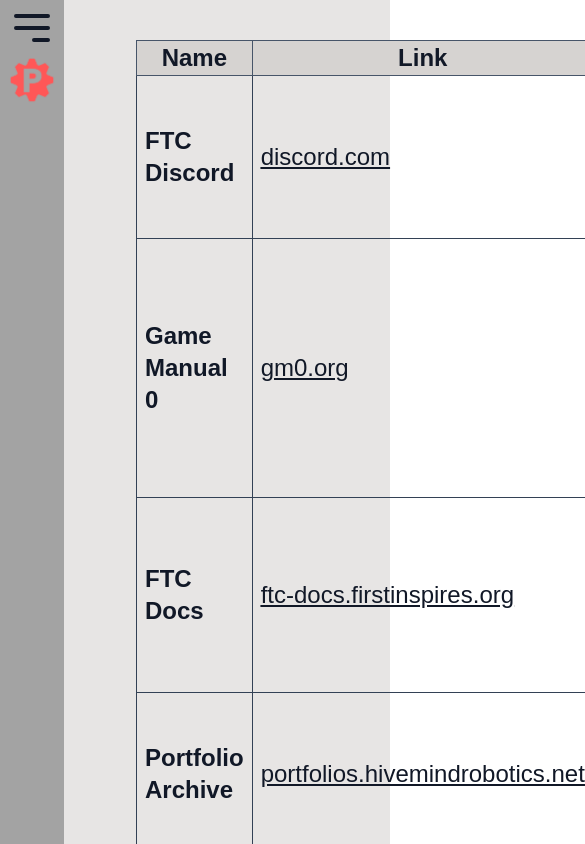
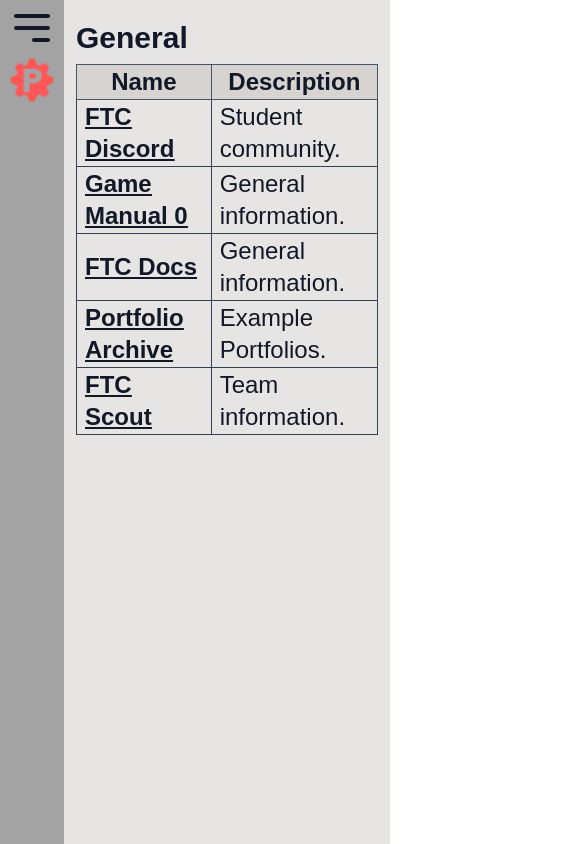
Before and after one commit to outsharded/ftc-directory, a Next.js app: page / in a window 390 px wide. Shown: the top 844 px of the page, 585 px wide, since content can reach past the window. Built offline with nearby package versions, Linux system fonts and the light colour scheme.

Commit message:
general mobile

```diff
--- a/app/(subpages)/design/page.tsx
+++ b/app/(subpages)/design/page.tsx
@@ -7,7 +7,7 @@
     <div className="fixed top-0 left-0 z-10 h-screen w-64">
       <SideMenu />
     </div>
-    <div className="absolute left-64 p-10 text-2xl">
+    <div className="absolute left-16 lg:left-64 p-10 text-2xl">
 
     <h2 className="text-3xl font-bold py-2">Guides</h2>
       <table className="table-auto border-collapse border border-slate-500">
--- a/app/(subpages)/programming/page.tsx
+++ b/app/(subpages)/programming/page.tsx
@@ -7,7 +7,7 @@
     <div className="fixed top-0 left-0 z-10 h-screen w-64">
       <SideMenu />
     </div>
-    <div className="absolute left-64 p-10 text-2xl">
+    <div className="absolute left-16 lg:left-64 p-10 text-2xl">
     <h2 className="text-3xl font-bold py-2">General</h2>
       <table className="table-auto border-collapse border border-slate-500">
         <thead>
--- a/app/(subpages)/rules/page.tsx
+++ b/app/(subpages)/rules/page.tsx
@@ -7,7 +7,7 @@
     <div className="fixed top-0 left-0 z-10 h-screen w-64">
       <SideMenu />
     </div>
-    <div className="absolute left-64 p-10 text-2xl">
+    <div className="absolute left-16 lg:left-64 p-10 text-2xl">
       <table className="table-auto border-collapse border border-slate-500">
         <thead>
           <tr className="text-2xl font-bold bg-stone-300 dark:bg-slate-700">
--- a/app/page.tsx
+++ b/app/page.tsx
@@ -3,44 +3,50 @@
 
 export default function Home() {
   return (
-   <div className="min-h-screen h-screen min-w-screen flex bg-stone-200 text-gray-900 dark:bg-gray-900 dark:text-zinc-200">
-    <div className="fixed top-0 left-0 z-10 h-screen w-24 lg:w-64">
+   <div className="min-h-screen h-screen max-w-screen w-screen flex bg-stone-200 text-gray-900 dark:bg-gray-900 dark:text-zinc-200">
+    <div className="fixed top-0 left-0 z-10 h-screen w-24 md:w-64">
       <SideMenu />
     </div>
-    <div className="absolute left-24 lg:left-64 p-10 text-2xl">
+    <div className="absolute left-16 md:left-64 p-3 md:p-10 text-2xl">
+    <h2 className="text-3xl font-bold py-2">General</h2>
       <table className="table-auto border-collapse border border-slate-500">
         <thead>
           <tr className="text-2xl font-bold bg-stone-300 dark:bg-slate-700">
             <th className="px-2 border border-slate-600">Name</th>
-            <th className="px-2 border border-slate-600">Link</th>
+            <th className="px-2 border hidden lg:table-cell border-slate-600">Link</th>
             <th className="px-2 border border-slate-600">Description</th>
           </tr>
         </thead>
         <tbody>
           <tr>
-            <td className="px-2 border border-slate-700 font-bold"><Link href="https://discord.com/invite/first-tech-challenge/">FTC Discord</Link></td>
-            <td className="px-2 border border-slate-700 underline"><Link href="https://discord.com/invite/first-tech-challenge/">discord.com</Link></td>
-            <td className="px-2 border border-slate-700 ">Community of students in FTC. Exeptionally useful.</td>
+            <td className="px-2 border border-slate-700 underline md:no-underline font-bold"><Link href="https://discord.com/invite/first-tech-challenge/">FTC Discord</Link></td>
+            <td className="px-2 border border-slate-700 hidden lg:table-cell underline"><Link href="https://discord.com/invite/first-tech-challenge/">discord.com</Link></td>
+            <td className="px-2 border border-slate-700 hidden md:table-cell">Community of students in FTC. Exceptionally useful.</td>
+            <td className="px-2 border border-slate-700 table-cell md:hidden">Student community.</td>
           </tr>
           <tr>
-            <td className="px-2 border border-slate-700 font-bold"><Link href="https://gm0.org/">Game Manual 0</Link></td>
-            <td className="px-2 border border-slate-700 underline"><Link href="https://gm0.org/">gm0.org</Link></td>
-            <td className="px-2 border border-slate-700 ">Information on almost all aspects of FTC, with programming, design and outreach information.</td>
+            <td className="px-2 border border-slate-700 underline md:no-underline font-bold"><Link href="https://gm0.org/">Game Manual 0</Link></td>
+            <td className="px-2 border border-slate-700 hidden lg:table-cell underline"><Link href="https://gm0.org/">gm0.org</Link></td>
+            <td className="px-2 border border-slate-700 hidden md:table-cell">Information on almost all aspects of FTC.</td>
+            <td className="px-2 border border-slate-700 table-cell md:hidden">General information.</td>
           </tr>
           <tr>
-            <td className="px-2 border border-slate-700 font-bold"><Link href="https://ftc-docs.firstinspires.org/">FTC Docs</Link></td>
-            <td className="px-2 border border-slate-700 underline"><Link href="https://ftc-docs.firstinspires.org/">ftc-docs.firstinspires.org</Link></td>
-            <td className="px-2 border border-slate-700 ">Information on many aspects of the competition, from FIRST.</td>
+            <td className="px-2 border border-slate-700 underline md:no-underline font-bold"><Link href="https://ftc-docs.firstinspires.org/">FTC Docs</Link></td>
+            <td className="px-2 border border-slate-700 hidden lg:table-cell underline"><Link href="https://ftc-docs.firstinspires.org/">ftc-docs.firstinspires.org</Link></td>
+            <td className="px-2 border border-slate-700 hidden md:table-cell hover:table-cell">Information on many aspects of the competition, from FIRST.</td>
+            <td className="px-2 border border-slate-700 table-cell md:hidden hover:hidden">General information.</td>
           </tr>
           <tr>
-            <td className="px-2 border border-slate-700 font-bold"><Link href="https://portfolios.hivemindrobotics.net">Portfolio Archive</Link></td>
-            <td className="px-2 border border-slate-700 underline"><Link href="https://portfolios.hivemindrobotics.net">portfolios.hivemindrobotics.net</Link></td>
-            <td className="px-2 border border-slate-700 ">An archive of award winning Engineering Portfolios.</td>
+            <td className="px-2 border border-slate-700 underline md:no-underline font-bold"><Link href="https://portfolios.hivemindrobotics.net">Portfolio Archive</Link></td>
+            <td className="px-2 border border-slate-700 hidden lg:table-cell underline"><Link href="https://portfolios.hivemindrobotics.net">portfolios.hivemindrobotics.net</Link></td>
+            <td className="px-2 border border-slate-700 hidden md:table-cell">An archive of award winning Engineering Portfolios.</td>
+            <td className="px-2 border border-slate-700 table-cell md:hidden">Example Portfolios.</td>
           </tr>
           <tr>
-            <td className="px-2 border border-slate-700 font-bold"><Link href="https://ftcscout.org/">FTC Scout</Link></td>
-            <td className="px-2 border border-slate-700 underline"><Link href="https://ftcscout.org/">ftcscout.org</Link></td>
-            <td className="px-2 border border-slate-700 ">Get information about teams and events.</td>
+            <td className="px-2 border border-slate-700 underline md:no-underline font-bold"><Link href="https://ftcscout.org/">FTC Scout</Link></td>
+            <td className="px-2 border border-slate-700 hidden lg:table-cell underline"><Link href="https://ftcscout.org/">ftcscout.org</Link></td>
+            <td className="px-2 border border-slate-700 hidden md:table-cell">Information about teams and events.</td>
+            <td className="px-2 border border-slate-700 table-cell md:hidden">Team information.</td>
           </tr>
         </tbody>
       </table>
--- a/app/sideMenu.tsx
+++ b/app/sideMenu.tsx
@@ -12,8 +12,8 @@
   };
 
   return (
-    <div className={`bg-neutral-400 text-gray-900 dark:bg-gray-800 min-h-screen min-w-screen dark:text-zinc-200 ${isMenuOpen ? 'w-64' : 'w-16'} lg:w-64`}>
-       <div className={`lg:hidden absolute left-2 top-1`}>
+    <div className={`bg-neutral-400 text-gray-900 dark:bg-gray-800 min-h-screen min-w-screen dark:text-zinc-200 ${isMenuOpen ? 'w-64' : 'w-16'} md:w-64`}>
+       <div className={`md:hidden absolute left-2 top-1`}>
           <button id='menu' aria-label="menu" onClick={toggleMenu} className="focus:outline-none">
             <svg className="w-12 h-12" fill="none" stroke="currentColor" viewBox="0 0 24 24" xmlns="http://www.w3.org/2000/svg">
               <path strokeLinecap="round" strokeLinejoin="round" strokeWidth="2" d="M4 6h16M4 12h16m-7 6h7"></path>
@@ -22,12 +22,12 @@
         </div>
 
       <div className={`basis-1/2 flex items-center ${isMenuOpen ? 'hidden' : ''}`}>
-        <Image src={logo} alt="Powercut Robotics Team Logo" sizes="(max-width: 768px) 50vw, (max-width: 1200px) 33vw, 33vw" className={`absolute top-12 lg:top-1 w-16 lg:w-24 p-2`}/>
-        <h1 className={`absolute left-24 top-4 px-2 text-3xl font-bold align-middle invisible lg:visible ${isMenuOpen ? 'invisible' : ''}`}>FTC Directory</h1>
+        <Image src={logo} alt="Powercut Robotics Team Logo" sizes="(max-width: 768px) 50vw, (max-width: 1200px) 33vw, 33vw" className={`absolute top-12 md:top-1 w-16 md:w-24 p-2`}/>
+        <h1 className={`absolute left-24 top-4 px-2 text-3xl font-bold align-middle invisible md:visible ${isMenuOpen ? 'invisible' : ''}`}>FTC Directory</h1>
       </div>
       <div className="md:basis-3/5 justify-start w-full le">
-        <div className={`absolute p-5 w-full lg:w-auto lg:top-24 ${isMenuOpen ? 'top-10' : 'hidden lg:flex'}`}>
-          <nav className={`nav ${isMenuOpen ? 'block' : 'hidden lg:block'}`}>
+        <div className={`absolute p-5 w-full md:w-auto md:top-24 ${isMenuOpen ? 'top-10' : 'hidden md:flex'}`}>
+          <nav className={`nav ${isMenuOpen ? 'block' : 'hidden md:block'}`}>
             <div className="text-2xl font-bold">
             <div className='py-1'>
               <Link href="/" className="p-2 hover:bg-gray-700 hover:border border-powercut_pink_contrast rounded outline-1" prefetch={true}>
```
